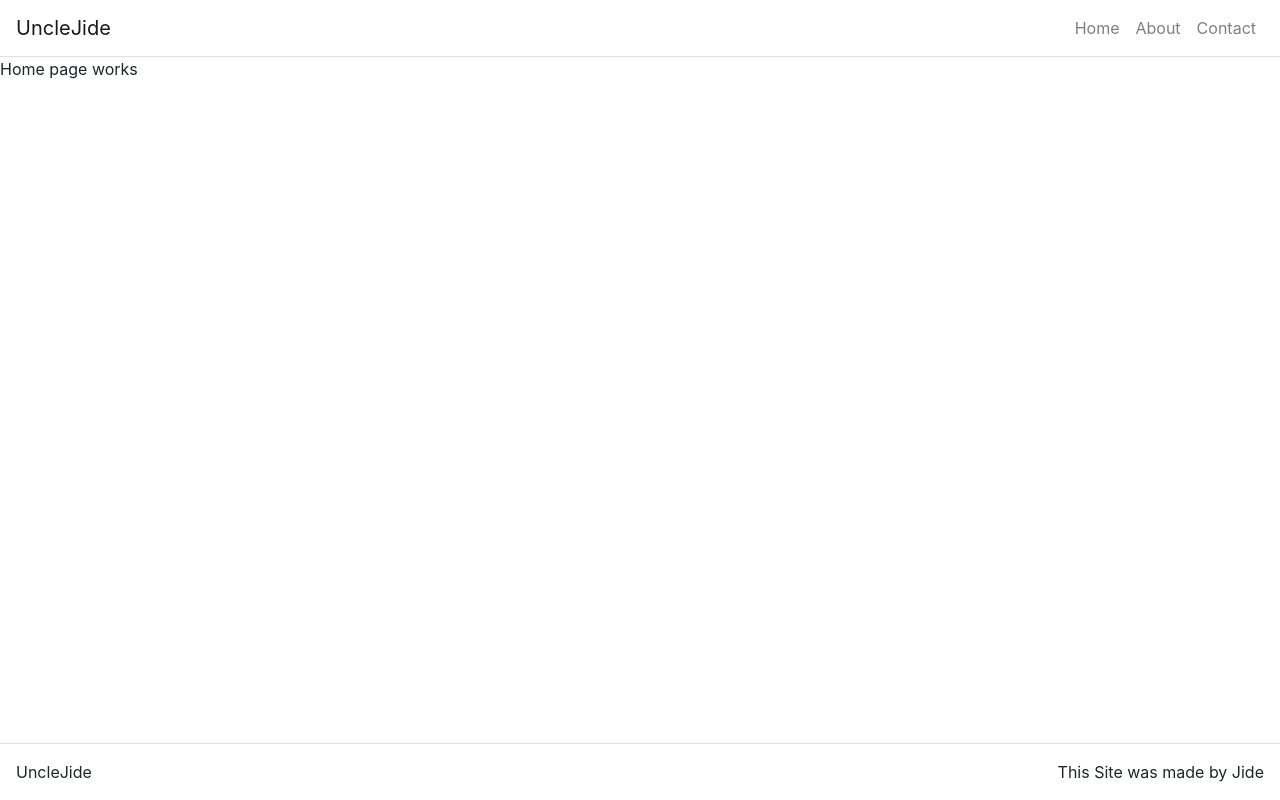
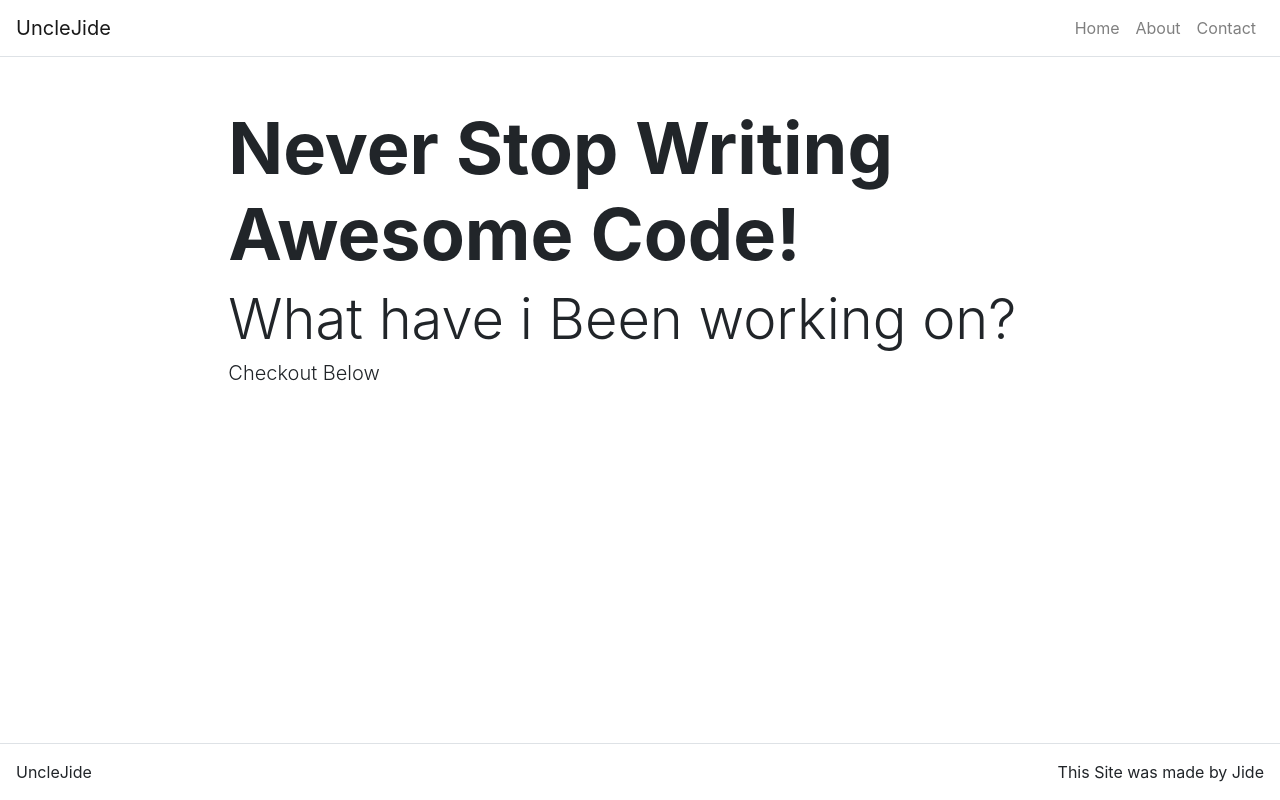
Before and after one commit to unclejide1/portfolio, a React (Create React App) app: page / in a window 1280 px wide. Built offline with nearby package versions, Linux system fonts and the light colour scheme.

Commit message:
feat: render hero component

```diff
--- a/src/pages/HomePage.js
+++ b/src/pages/HomePage.js
@@ -1,9 +1,10 @@
 import React from "react";
+import Hero from "../components/Hero";
 
 function HomePage(props){
 
     return(
-<p>Home page works</p>
+<Hero title= {props.title} subTitle = {props.subTitle} text = {props.text}/>
     );
 
 }
```
